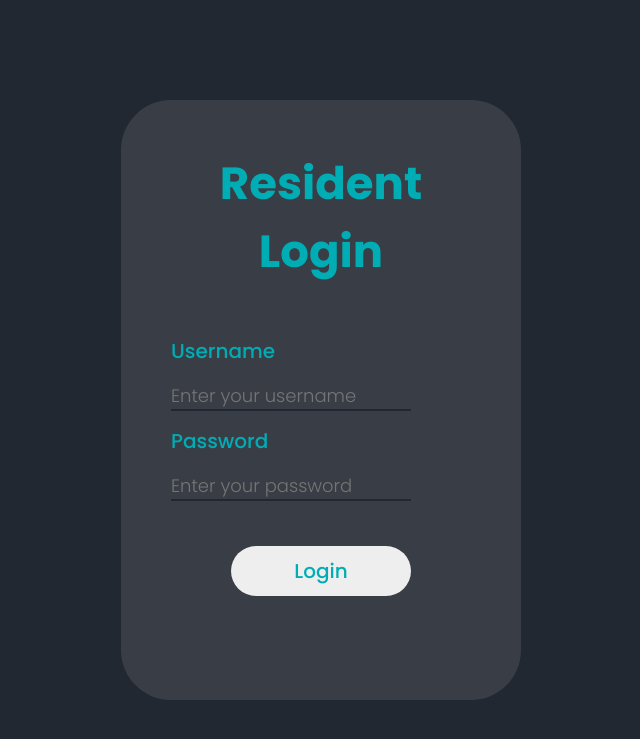
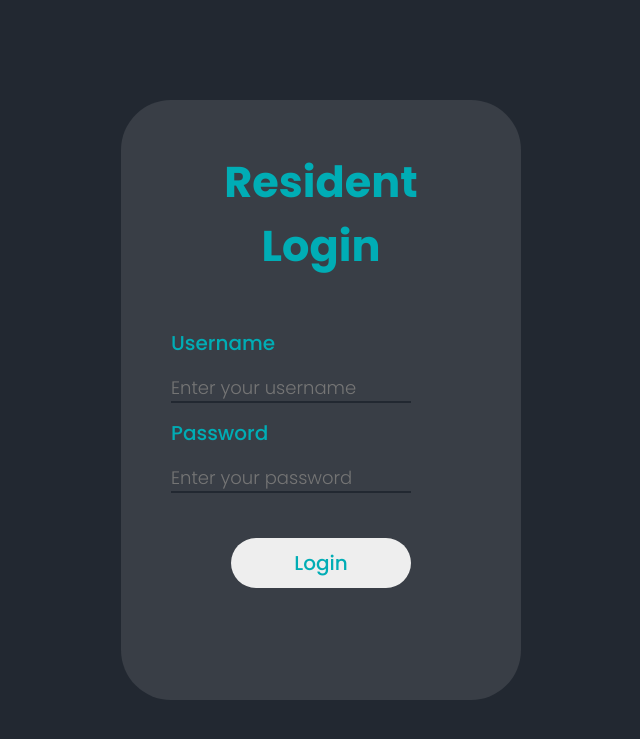
Before and after one commit to AshokAdithya/Housing-Community-, a Flask app: page /login/resident in a window 1280 px wide. Shown: the top 739 px of the page, without its empty margins (319-959 px from the left). Run offline with Flask 3, Linux system fonts and the light colour scheme; parts of the project's set-up code (start-up, migrations or seed data) failed here and were passed over.

Commit message:
Added All

```diff
--- a/static/css/login.css
+++ b/static/css/login.css
@@ -29,7 +29,7 @@ body {
 
 .outer-div h1 {
   color: #00adb5;
-  font-size: 45px;
+  font-size: 43px;
   margin-bottom: 50px;
   text-align: center;
 }
```
